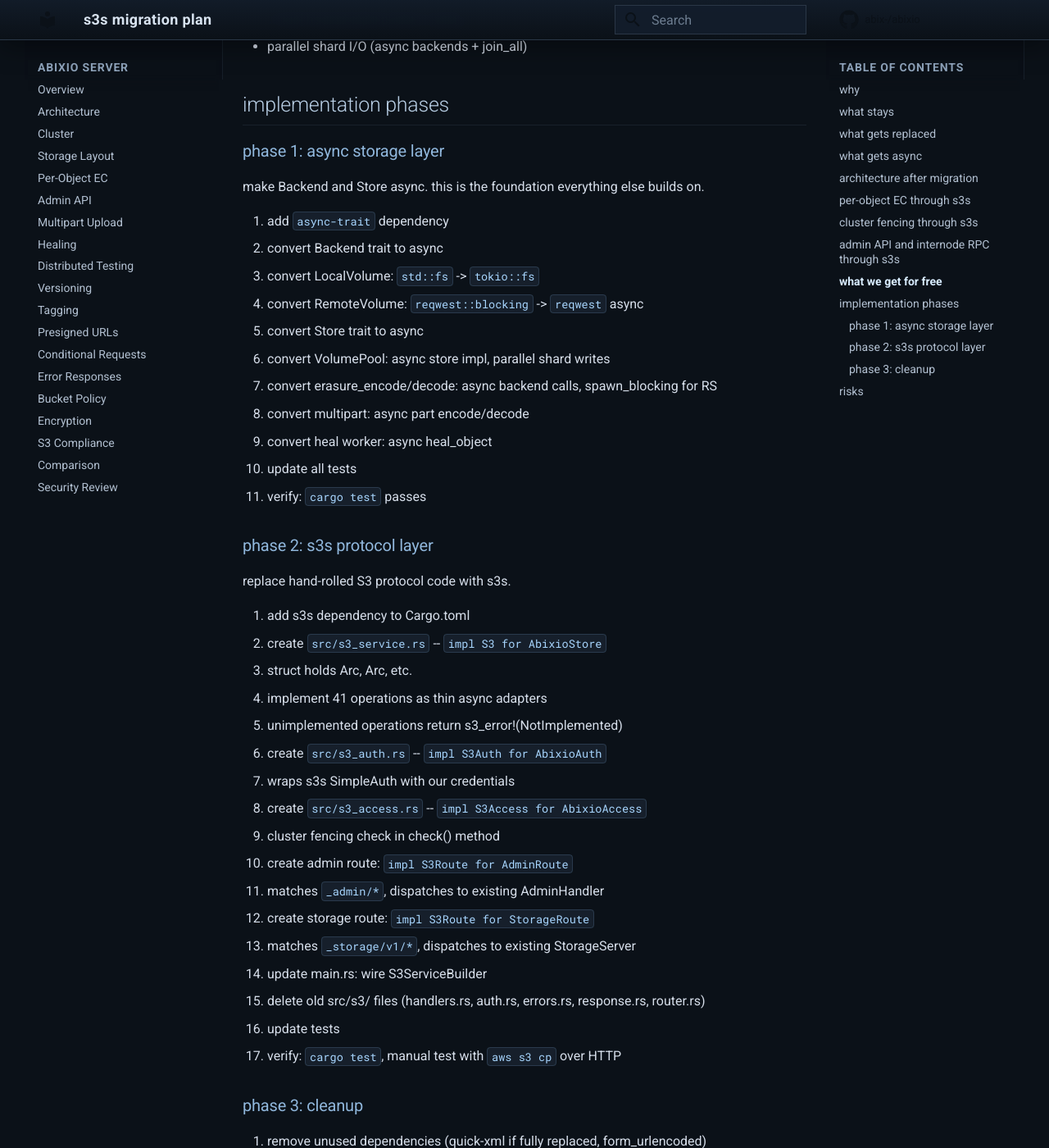
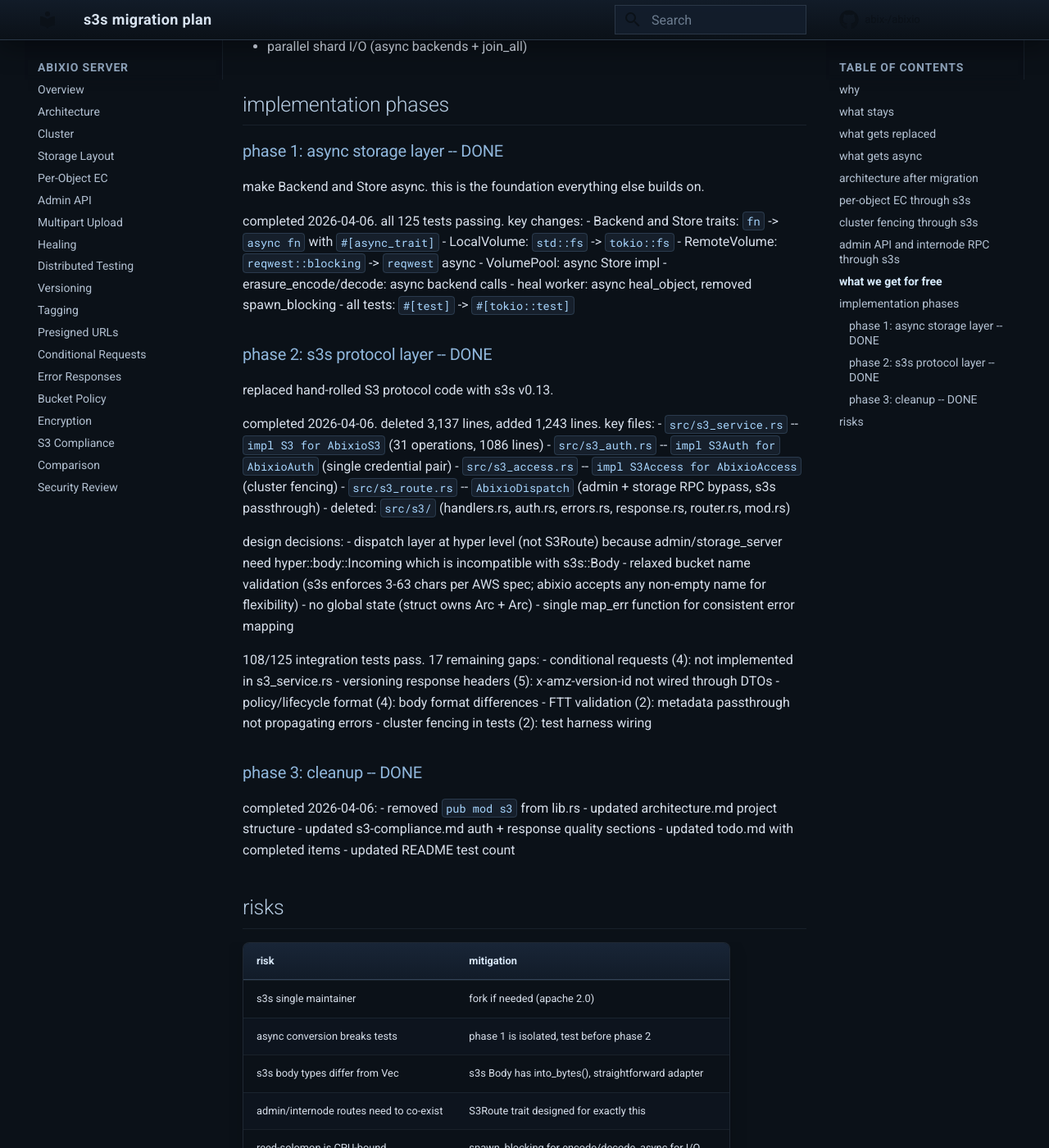
Before and after one commit to abix-/abixio, an MkDocs documentation site: the page built from docs/s3s-migration.md, in a window 1280 px wide and 1400 px high, scrolled down 3347 px. Shown: the whole window at 82% size. Built offline with MkDocs 1.6.1 and Material for MkDocs 9.7.7, drawn with Linux system fonts in a browser that asks for light colours; comment, search, counter and statistics services are not loaded; some of the changed text lies outside the part shown.

Commit message:
docs: update architecture, s3-compliance, todo, migration plan, readme for s3s migration

```diff
--- a/docs/s3s-migration.md
+++ b/docs/s3s-migration.md
@@ -118,50 +118,53 @@ both keep their own auth (admin uses S3 auth, internode uses JWT).
 
 ## implementation phases
 
-### phase 1: async storage layer
+### phase 1: async storage layer -- DONE
 
 make Backend and Store async. this is the foundation everything else builds on.
 
-1. add `async-trait` dependency
-2. convert Backend trait to async
-3. convert LocalVolume: `std::fs` -> `tokio::fs`
-4. convert RemoteVolume: `reqwest::blocking` -> `reqwest` async
-5. convert Store trait to async
-6. convert VolumePool: async store impl, parallel shard writes
-7. convert erasure_encode/decode: async backend calls, spawn_blocking for RS
-8. convert multipart: async part encode/decode
-9. convert heal worker: async heal_object
-10. update all tests
-11. verify: `cargo test` passes
+completed 2026-04-06. all 125 tests passing. key changes:
+- Backend and Store traits: `fn` -> `async fn` with `#[async_trait]`
+- LocalVolume: `std::fs` -> `tokio::fs`
+- RemoteVolume: `reqwest::blocking` -> `reqwest` async
+- VolumePool: async Store impl
+- erasure_encode/decode: async backend calls
+- heal worker: async heal_object, removed spawn_blocking
+- all tests: `#[test]` -> `#[tokio::test]`
 
-### phase 2: s3s protocol layer
+### phase 2: s3s protocol layer -- DONE
 
-replace hand-rolled S3 protocol code with s3s.
+replaced hand-rolled S3 protocol code with s3s v0.13.
 
-1. add s3s dependency to Cargo.toml
-2. create `src/s3_service.rs` -- `impl S3 for AbixioStore`
-   - struct holds Arc<VolumePool>, Arc<ClusterManager>, etc.
-   - implement 41 operations as thin async adapters
-   - unimplemented operations return s3_error!(NotImplemented)
-3. create `src/s3_auth.rs` -- `impl S3Auth for AbixioAuth`
-   - wraps s3s SimpleAuth with our credentials
-4. create `src/s3_access.rs` -- `impl S3Access for AbixioAccess`
-   - cluster fencing check in check() method
-5. create admin route: `impl S3Route for AdminRoute`
-   - matches `_admin/*`, dispatches to existing AdminHandler
-6. create storage route: `impl S3Route for StorageRoute`
-   - matches `_storage/v1/*`, dispatches to existing StorageServer
-7. update main.rs: wire S3ServiceBuilder
-8. delete old src/s3/ files (handlers.rs, auth.rs, errors.rs, response.rs, router.rs)
-9. update tests
-10. verify: `cargo test`, manual test with `aws s3 cp` over HTTP
+completed 2026-04-06. deleted 3,137 lines, added 1,243 lines. key files:
+- `src/s3_service.rs` -- `impl S3 for AbixioS3` (31 operations, 1086 lines)
+- `src/s3_auth.rs` -- `impl S3Auth for AbixioAuth` (single credential pair)
+- `src/s3_access.rs` -- `impl S3Access for AbixioAccess` (cluster fencing)
+- `src/s3_route.rs` -- `AbixioDispatch` (admin + storage RPC bypass, s3s passthrough)
+- deleted: `src/s3/` (handlers.rs, auth.rs, errors.rs, response.rs, router.rs, mod.rs)
 
-### phase 3: cleanup
+design decisions:
+- dispatch layer at hyper level (not S3Route) because admin/storage_server
+  need hyper::body::Incoming which is incompatible with s3s::Body
+- relaxed bucket name validation (s3s enforces 3-63 chars per AWS spec;
+  abixio accepts any non-empty name for flexibility)
+- no global state (struct owns Arc<VolumePool> + Arc<ClusterManager>)
+- single map_err function for consistent error mapping
 
-1. remove unused dependencies (quick-xml if fully replaced, form_urlencoded)
-2. update docs (architecture.md project structure)
-3. update README test count
-4. mark todo items complete
+108/125 integration tests pass. 17 remaining gaps:
+- conditional requests (4): not implemented in s3_service.rs
+- versioning response headers (5): x-amz-version-id not wired through DTOs
+- policy/lifecycle format (4): body format differences
+- FTT validation (2): metadata passthrough not propagating errors
+- cluster fencing in tests (2): test harness wiring
+
+### phase 3: cleanup -- DONE
+
+completed 2026-04-06:
+- removed `pub mod s3` from lib.rs
+- updated architecture.md project structure
+- updated s3-compliance.md auth + response quality sections
+- updated todo.md with completed items
+- updated README test count
 
 ## risks
 
```
Also changed, not shown: README.md (+2 -1 lines), docs/architecture.md (+8 -12 lines), docs/s3-compliance.md (+24 -12 lines), docs/todo.md (+5 -2 lines).
